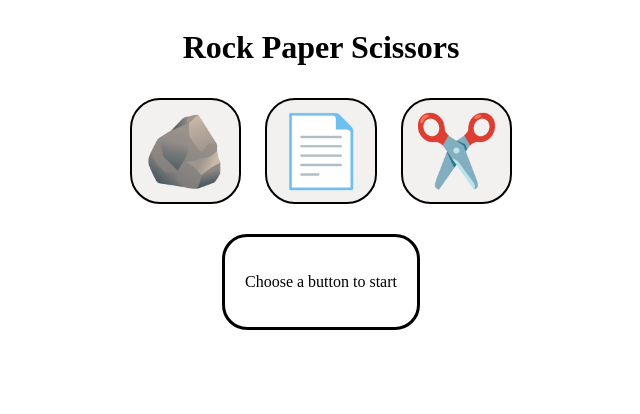
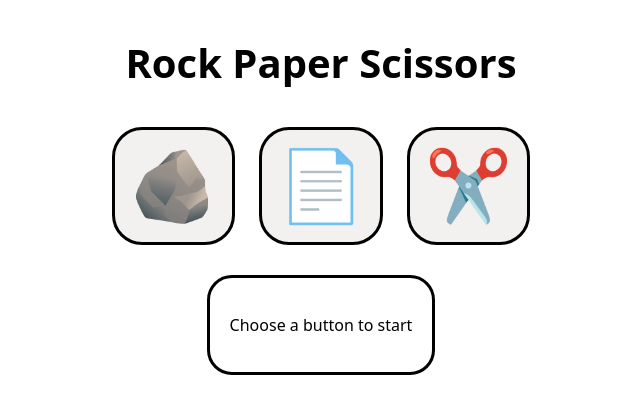
Before and after one commit to JoeyCorbett/Rock-Paper-Scissors, a plain HTML site: page index.html in a window 1280 px wide. Shown: the whole page, without its empty margins (319-959 px from the left). Drawn offline with Linux system fonts and the light colour scheme.

Commit message:
Add font family to body

```diff
--- a/index.html
+++ b/index.html
@@ -2,6 +2,8 @@
 <html lang="en";>
 <head>
     <meta charset="UTF-8">
+    <meta http-equiv="X-UA-Compatible" content="IE=edge" />
+    <meta name="viewport" content="width=device-width, initial-scale=1.0" />
     <title>Rock Paper Scissors</title>
     <link rel="stylesheet" href="styles.css">
     <script src="script.js" defer></script>
@@ -18,6 +20,7 @@
             <p class="message"></p>
             <p class="score"></p>
         </div>
+        <div class="redo"></div>
     </div>
 </body>
 </html>
--- a/styles.css
+++ b/styles.css
@@ -1,3 +1,8 @@
+body {
+    font-family: system-ui, -apple-system, BlinkMacSystemFont, "Segoe UI", Roboto,
+    Oxygen, Ubuntu, Cantarell, "Open Sans", "Helvetica Neue", sans-serif;
+}
+
 .container {
     display: flex;
     flex-direction: column;
@@ -13,8 +18,8 @@
 }
 
 button {
-    padding: 10px;
-    border: 2px solid black;
+    padding: 15px;
+    border: 3px solid black;
     border-radius: 30px;
     font-size: 70px;
     background-color: rgb(243, 240, 240);
@@ -24,3 +29,7 @@ button {
 button:hover {
     transform: translateY(-3px);
 }
+
+h1 {
+    font-size: 40px;
+}
```
